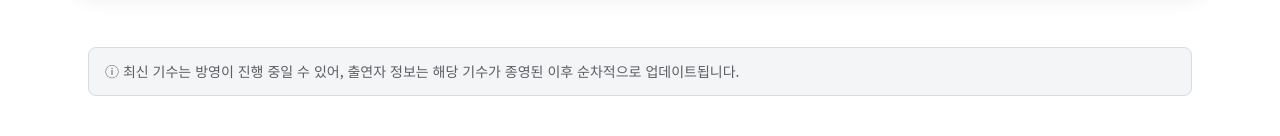
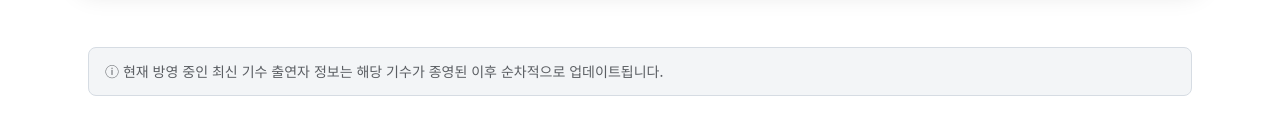
Before and after one commit to okcleff/im-solo-archive, a Next.js app: page /season/31 in a window 1280 px wide. Shown: the part 446-582 px from the top of the page. Built offline with nearby package versions, Linux system fonts and the light colour scheme; no server answers; a web font is replaced by a local one.

Commit message:
chore: 안내 문구 변경

```diff
--- a/src/app/season/[seasonNo]/page.tsx
+++ b/src/app/season/[seasonNo]/page.tsx
@@ -92,7 +92,7 @@ export default async function SeasonPage({ params }: Props) {
         {isLatestSeason ? (
           <p className="rounded-lg border border-base-300 bg-base-200/60 px-4 py-3 text-sm leading-relaxed text-base-content/70">
             <span aria-hidden="true">ⓘ </span>
-            최신 기수는 방영이 진행 중일 수 있어, 출연자 정보는 해당 기수가
+            현재 방영 중인 최신 기수 출연자 정보는 해당 기수가
             종영된 이후 순차적으로 업데이트됩니다.
           </p>
         ) : null}
--- a/src/widgets/home-interactive/ui/ClientHome.tsx
+++ b/src/widgets/home-interactive/ui/ClientHome.tsx
@@ -144,7 +144,7 @@ export default function ClientHome({
         {isLatestSeason && !hasQuery ? (
           <p className="rounded-lg border border-base-300 bg-base-200/60 px-4 py-3 text-sm leading-relaxed text-base-content/70">
             <span aria-hidden="true">ⓘ </span>
-            최신 기수는 방영이 진행 중일 수 있어, 출연자 정보는 해당 기수가
+            현재 방영 중인 최신 기수 출연자 정보는 해당 기수가
             종영된 이후 순차적으로 업데이트됩니다.
           </p>
         ) : null}
```
